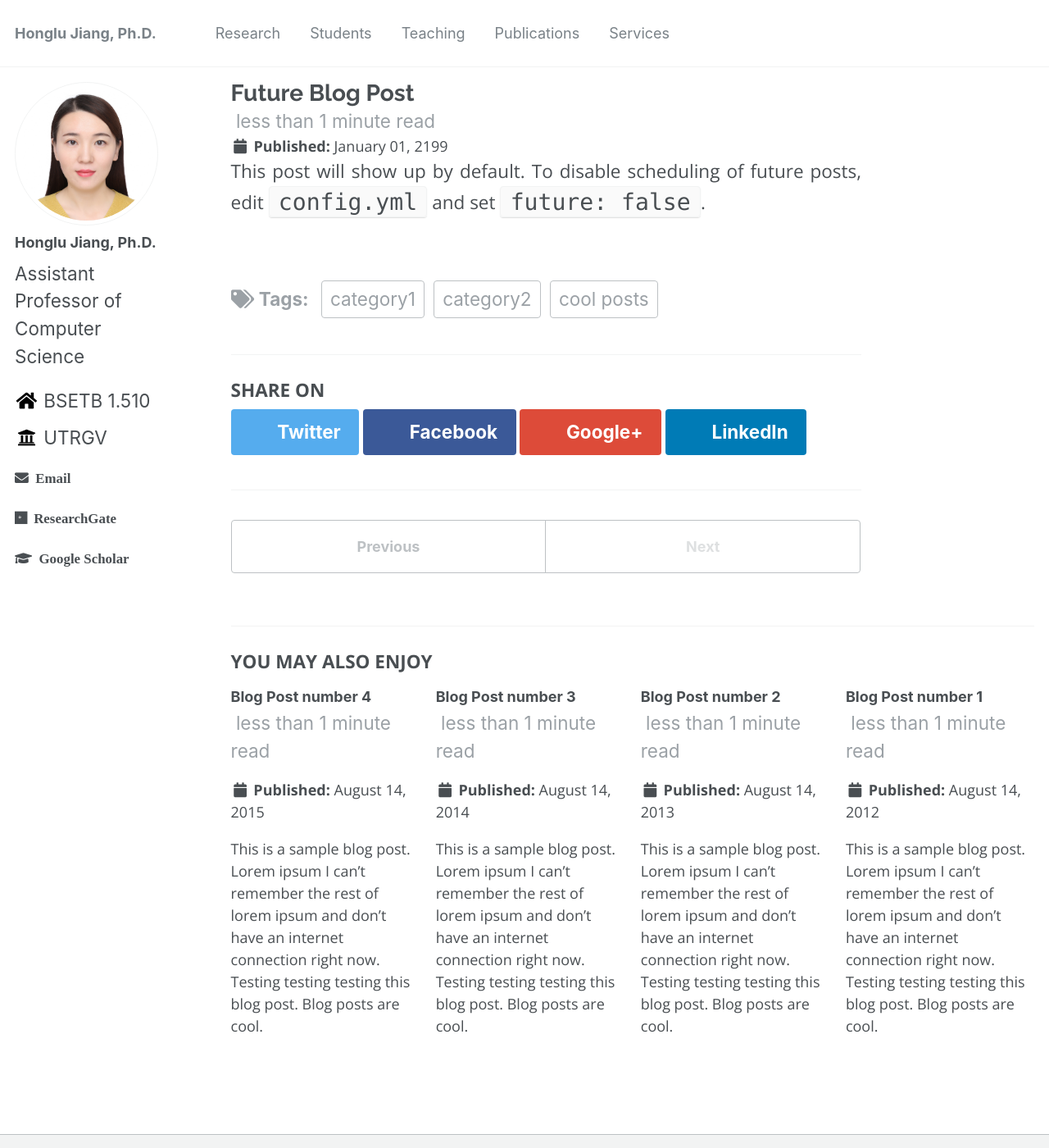
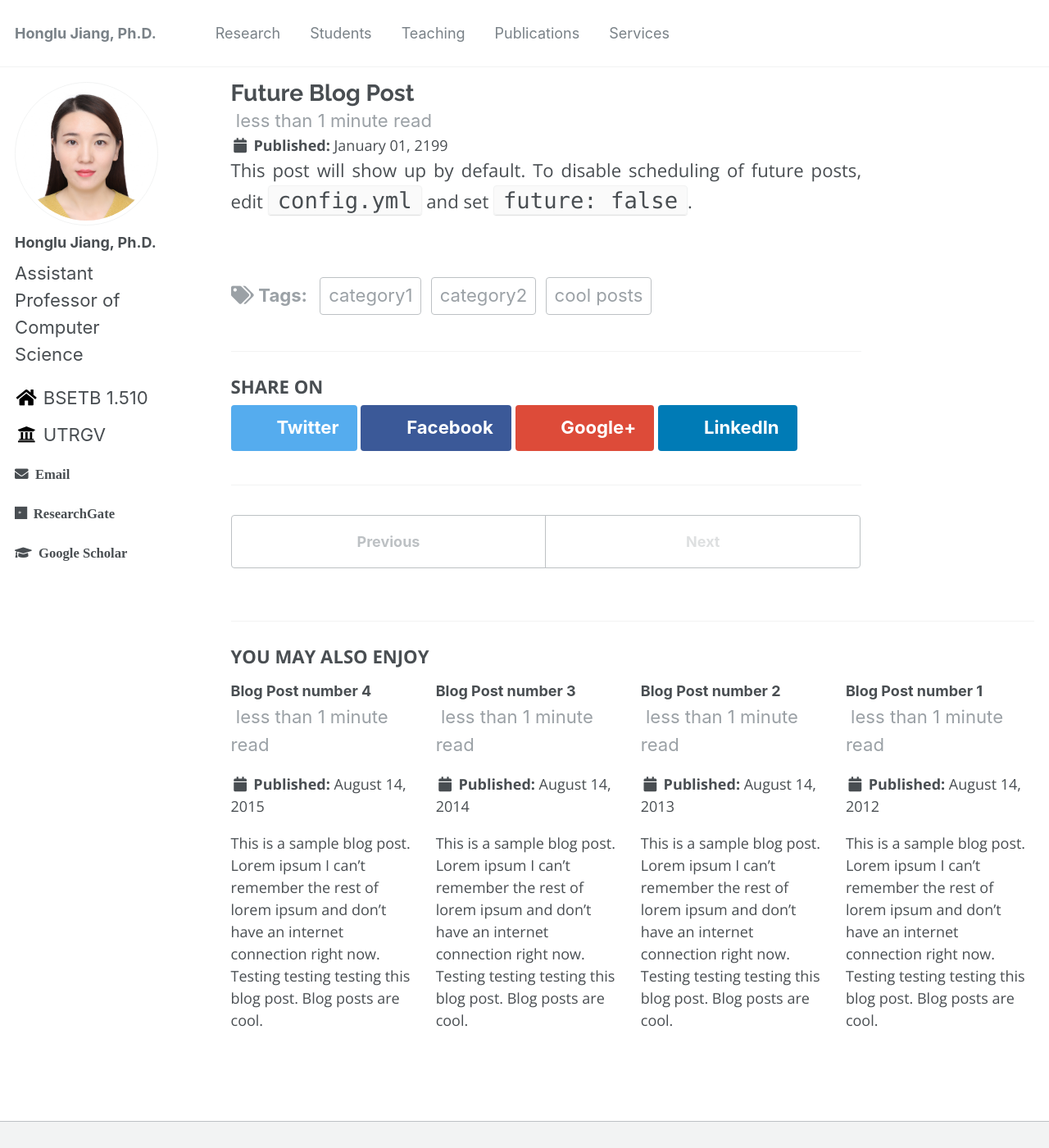
Before and after one commit to hljiang0720/hljiang.github.io, a Jekyll site: the page built from _posts/2199-01-01-future-post.md, in a window 1280 px wide and 1400 px high. Shown: the whole window at 82% size. Built offline with Jekyll 4.4.1, drawn with Linux system fonts in a browser that asks for light colours.

Commit message:
Update _variables.scss

```diff
--- a/_sass/_variables.scss
+++ b/_sass/_variables.scss
@@ -40,9 +40,9 @@
 $type-size-3                : 1.563em;  // ~25.008px
 $type-size-4                : 1.25em;   // ~20px
 $type-size-5                : 1.0em;      // ~16px
-$type-size-6                : 1.25em;   // ~12px
-$type-size-7                : 0.93em; // ~11px
-$type-size-8                : 0.93em;  // ~10px
+$type-size-6                : 1.23em;   // ~12px
+$type-size-7                : 1.25em; // ~11px
+$type-size-8                : 1.25em;  // ~10px
 
 
 /*
```
